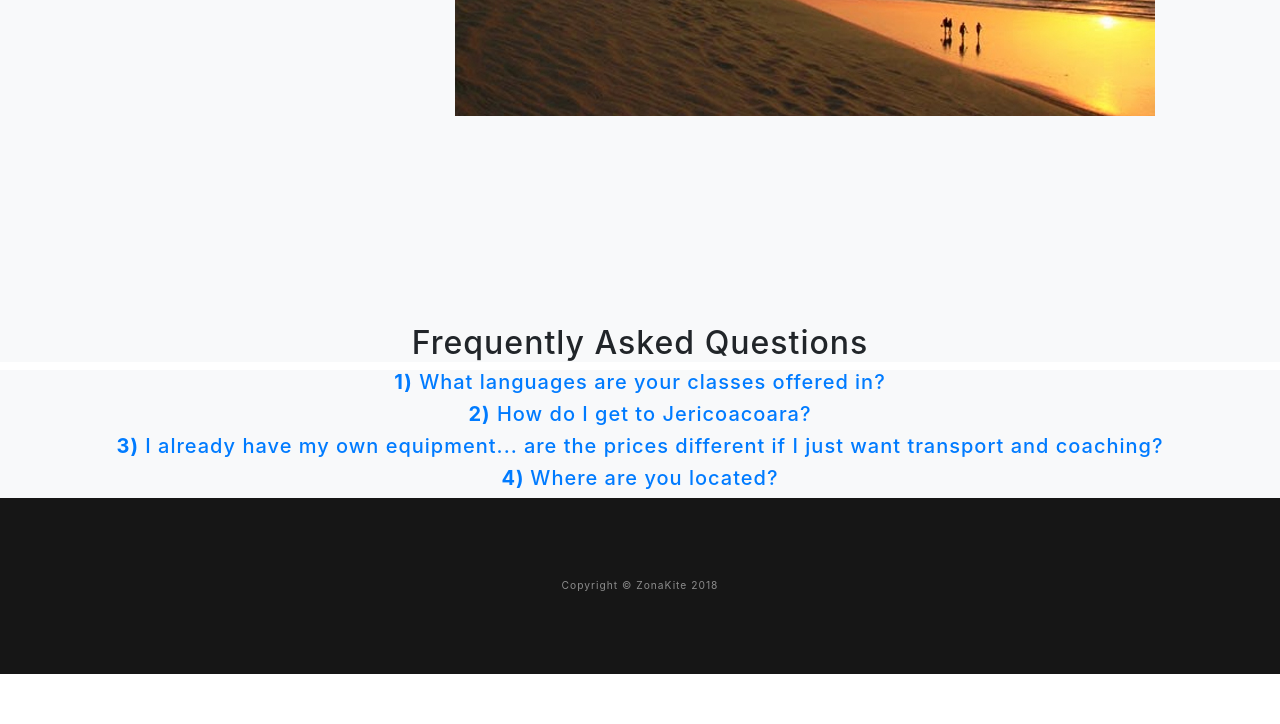
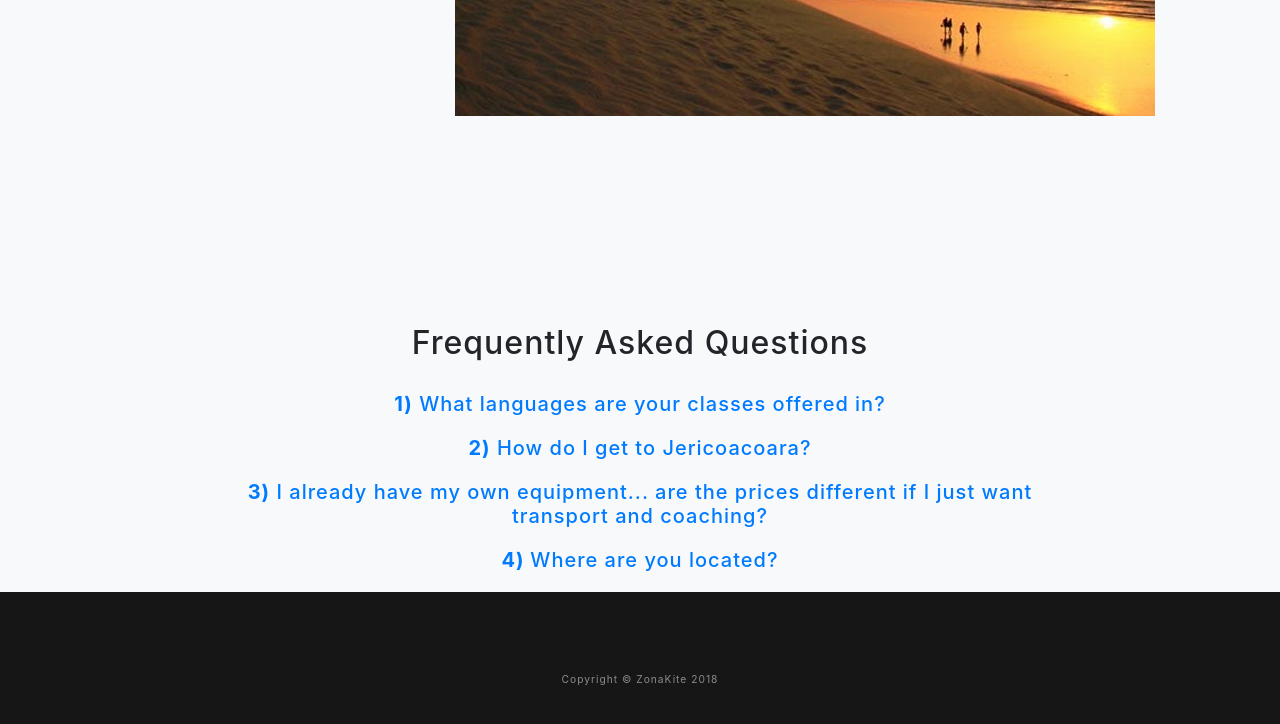
Before and after one commit to alexdecapri/zonakite, a website with bundled scripts: page index.html in a window 1280 px wide. Shown: the part 2347-3071 px from the top of the page. Before the commit the page ends 3021 px from the top, so only its background shows below. Built offline with nearby package versions, Linux system fonts and the light colour scheme.

Commit message:
faq almost done, missing close all

```diff
--- a/css/edits.css
+++ b/css/edits.css
@@ -187,6 +187,20 @@
 }
 
 
-.panel-body {
+/* .panel-body {
   background-color: white;
+} */
+
+#faq {
+  margin-bottom: 0;
+  padding-bottom: 30px;
 }
+
+.panel {
+  padding-bottom: 12px;
+}
+
+.col-centered{
+    float: none;
+    margin: 0 auto;
+}
--- a/index.html
+++ b/index.html
@@ -219,11 +219,11 @@
     <!-- Questions -->
     <h2 id="faq" class="text-center bg-light">Frequently Asked Questions</h2>
 
-    <div class="panel-group bg-light text-center" id="accordion">
-        <div class="panel panel-default">
+    <div class="panel-group bg-light text-center row" id="accordion">
+        <div class="panel panel-default col-xs-12 col-sm-10 col-md-8 col-centered">
             <div class="panel-heading">
                 <h5 class="panel-title">
-                    <a class="accordion-toggle" data-toggle="collapse" data-parent="#accordion" href="#collapseOne"><b>1)</b> What languages are your classes offered in?</a>
+                    <a class="accordion-toggle" data-toggle="collapse" data-target="#collapseOne" data-parent="#accordion" href="#collapseOne"><b>1)</b> What languages are your classes offered in?</a>
                 </h5>
             </div>
             <div id="collapseOne" class="panel-collapse collapse in">
@@ -232,10 +232,10 @@
                 </div>
             </div>
         </div>
-        <div class="panel panel-default">
+        <div class="panel panel-default col-xs-12 col-sm-10 col-md-8 col-centered">
             <div class="panel-heading">
                 <h5 class="panel-title">
-                    <a class="accordion-toggle collapsed" data-toggle="collapse" data-parent="#accordion" href="#collapseTwo"><b>2)</b> How do I get to Jericoacoara?</a>
+                    <a class="accordion-toggle collapsed" data-toggle="collapse" data-target="#collapseTwo" data-parent="#accordion" href="#collapseTwo"><b>2)</b> How do I get to Jericoacoara?</a>
                 </h5>
             </div>
             <div id="collapseTwo" class="panel-collapse collapse">
@@ -244,10 +244,10 @@
                 </div>
             </div>
         </div>
-        <div class="panel panel-default">
+        <div class="panel panel-default col-xs-12 col-sm-10 col-md-8 col-centered">
             <div class="panel-heading">
                 <h5 class="panel-title">
-                    <a class="accordion-toggle collapsed" data-toggle="collapse" data-parent="#accordion" href="#collapseThree"><b>3)</b> I already have my own equipment... are the prices different if I just want transport and coaching?</a>
+                    <a class="accordion-toggle collapsed" data-toggle="collapse" data-parent="#accordion" data-target="#collapseThree" href="#collapseThree"><b>3)</b> I already have my own equipment... are the prices different if I just want transport and coaching?</a>
                 </h5>
             </div>
             <div id="collapseThree" class="panel-collapse collapse">
@@ -256,10 +256,10 @@
                 </div>
             </div>
         </div>
-        <div class="panel panel-default">
+        <div class="panel panel-default col-xs-12 col-sm-10 col-md-8 col-centered">
             <div class="panel-heading">
                 <h5 class="panel-title">
-                    <a class="accordion-toggle collapsed" data-toggle="collapse" data-parent="#accordion" href="#collapseFour"><b>4) </b>Where are you located?</a>
+                    <a class="accordion-toggle collapsed" data-toggle="collapse" data-parent="#accordion" data-target="#collapseFour" href="#collapseFour"><b>4) </b>Where are you located?</a>
                 </h5>
             </div>
             <div id="collapseFour" class="panel-collapse collapse">
@@ -268,6 +268,7 @@
                 </div>
             </div>
         </div>
+      </div>
 
      <!-- <div class="accordion" id="accordionExample"> -->
 
```
